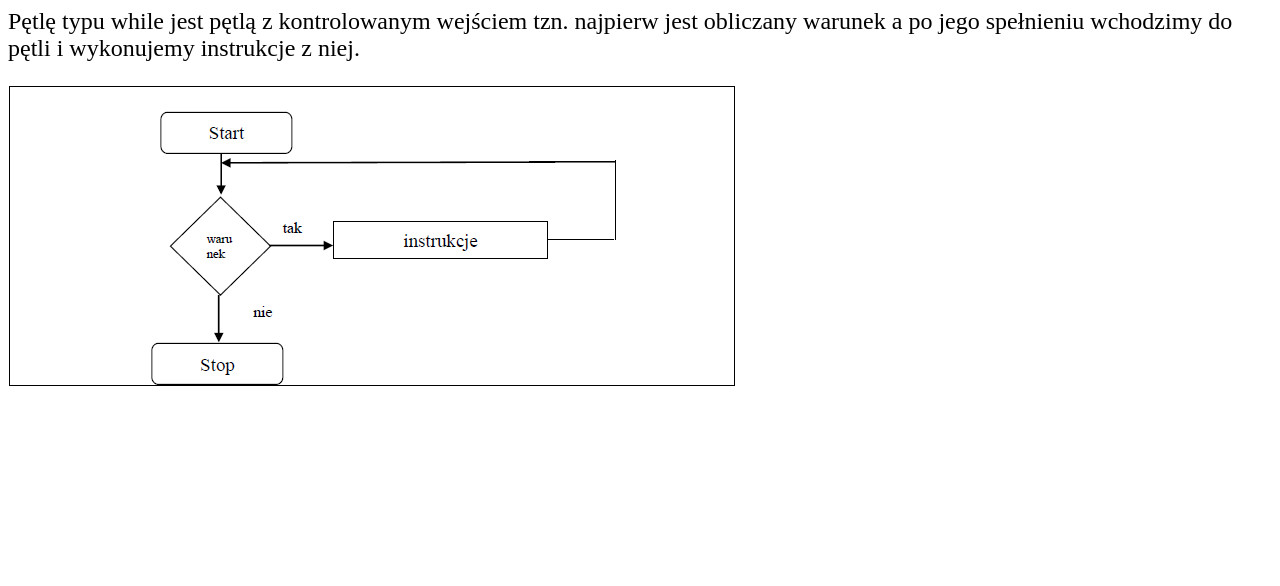
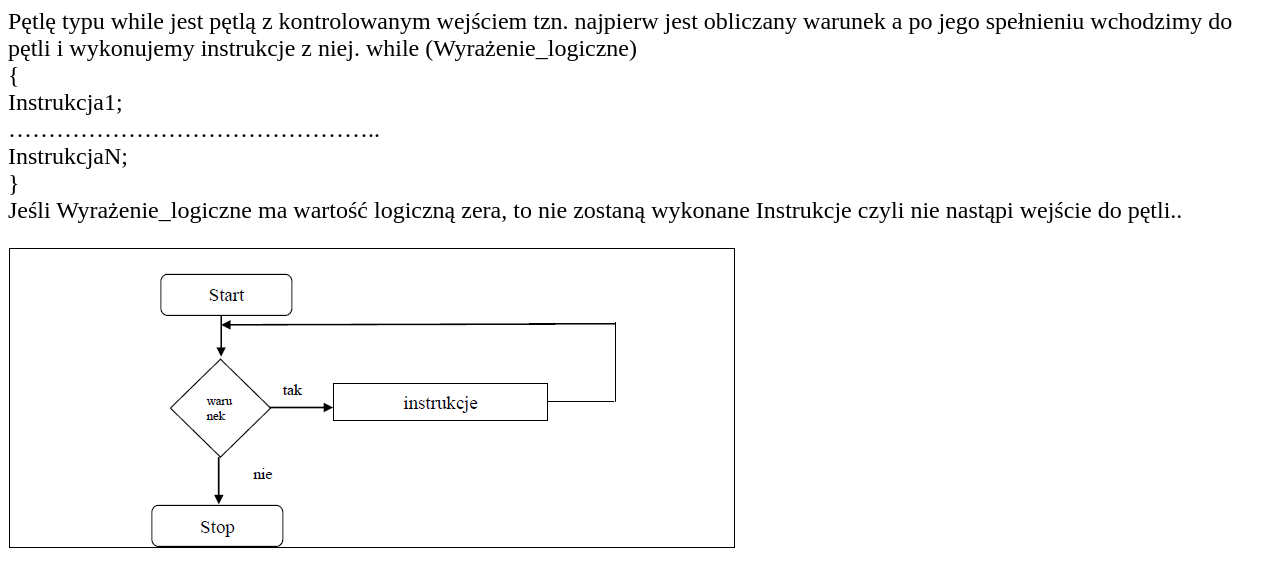
Before and after one commit to Patryk1289/zaliczenie, a plain HTML site: page Pętla while.html in a window 1280 px wide. Drawn offline with Linux system fonts and the light colour scheme.

Commit message:
Update Pętla while.html

```diff
--- a/Pętla while.html
+++ b/Pętla while.html
@@ -4,7 +4,20 @@
 </head>
 <body>
 <font size=5>
-Pętlę typu while jest pętlą z kontrolowanym wejściem tzn. najpierw jest obliczany warunek a po jego spełnieniu wchodzimy do pętli i wykonujemy instrukcje z niej.
+<p> Pętlę typu while jest pętlą z kontrolowanym wejściem tzn. najpierw jest obliczany warunek a po jego spełnieniu wchodzimy do pętli i wykonujemy instrukcje z niej.
+  while (Wyrażenie_logiczne)
+  <br>
+  {
+  <br>
+  Instrukcja1;
+  <br>
+  ………………………………………..
+  <br>
+  InstrukcjaN;
+  <br>
+  }
+  <br>
+  Jeśli Wyrażenie_logiczne ma wartość logiczną zera, to nie zostaną wykonane Instrukcje czyli nie nastąpi wejście do pętli..
 <font size=5>
 <p>
 <b> <font size="20">
```
